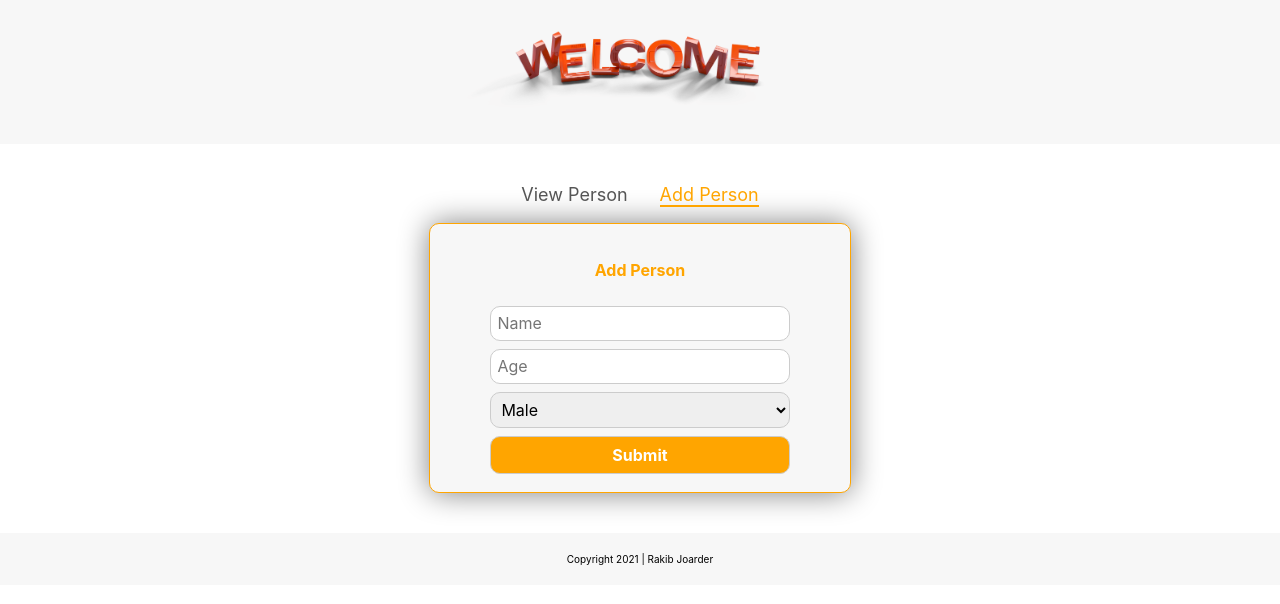
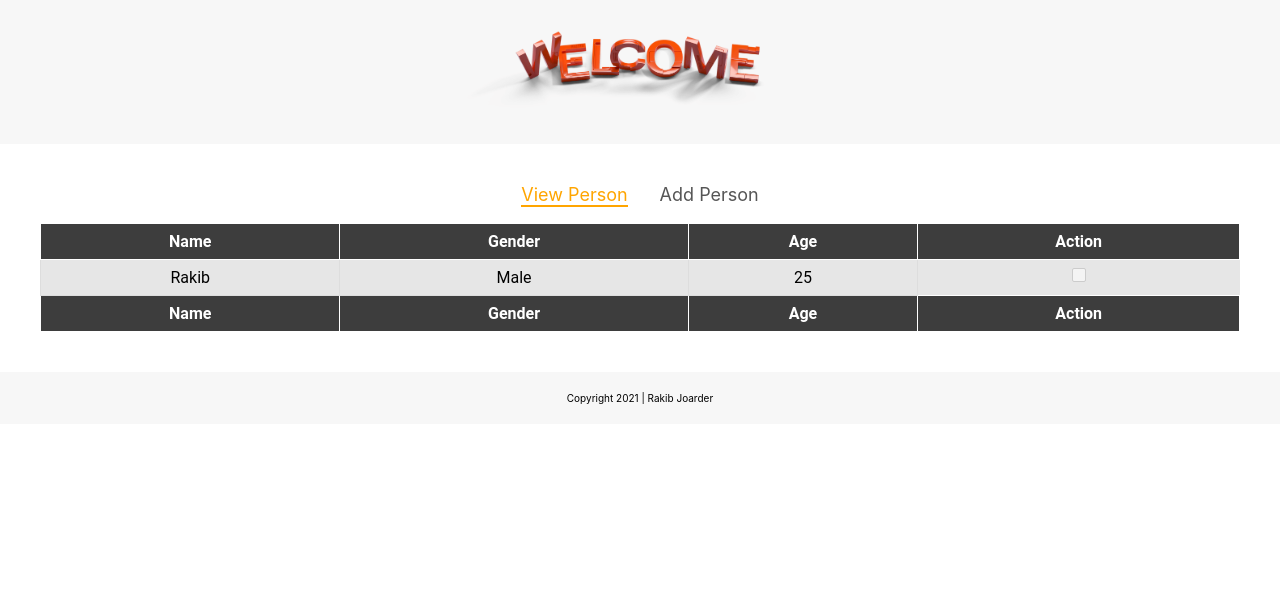
Before and after one commit to rakibjoarder/svelte-firebase, a Svelte app: page / in a window 1280 px wide. Shown: the top 604 px of the page. Built offline with nearby package versions, Linux system fonts and the light colour scheme.

Commit message:
transion, animation , managing data state with store.js

```diff
--- a/src/App.svelte
+++ b/src/App.svelte
@@ -6,35 +6,27 @@
 	import Tabs from "./components/nav.svelte";
 
 	let showModal = false;
-	let people = [
-		{ name: "Rakib", age: 25, gender: "Male", id: 1 },
-		{ name: "Joarder", age: 52, gender: "Male", id: 2 },
-		{ name: "Rabita", age: 34, gender: "Female", id: 3 },
-	];
+	let tabItems = ["View Person", "Add Person"];
+	let activeTab = "View Person";
+
 	const addPerson = (e) => {
-		const person = e.detail;
-		people = [person, ...people];
+		// const person = e.detail;
+		// people = [person, ...people];
 		activeTab = "View Person";
 	};
 
-	let tabItems = ["View Person", "Add Person"];
-	let activeTab = "Add Person";
-
 	const changeTab = (e) => {
 		activeTab = e.detail;
-		console.log(e.detail);
 	};
 </script>
 
 <!-- header -->
-<Header title="Welcome To Svelte" />
+<Header />
 <main>
 	<!-- person table -->
 	<Tabs {tabItems} {activeTab} on:changeTab={changeTab} />
 	{#if activeTab == "View Person"}
 		<ViewPerson
-			{people}
-			{showModal}
 			on:click={() => {
 				showModal = !showModal;
 			}}
--- /dev/null
+++ b/src/stores/personstore.js
@@ -0,0 +1,6 @@
+import { writable } from "svelte/store";
+
+const PersonStore = writable([{ name: "Rakib", age: 25, gender: "Male", id: 1 }]);
+
+
+export default PersonStore;
--- a/src/view/person/add_person.svelte
+++ b/src/view/person/add_person.svelte
@@ -1,11 +1,14 @@
 <script>
+	import PersonStore from "../../stores/personstore";
+	import { fade, slide, scale } from "svelte/transition";
+
 	import { createEventDispatcher } from "svelte";
 
 	let dispatch = createEventDispatcher();
 	const fields = {
 		name: "",
 		age: "",
-		gender: "Male",
+		gender: "",
 	};
 	let valid = true;
 
@@ -47,12 +50,16 @@
 				id: Math.random(),
 			};
 			dispatch("addPerson", person);
+
+			PersonStore.update((currentPerson) => {
+				return [person, ...currentPerson];
+			});
 		}
 	};
 </script>
 
 <main>
-	<div class="formdiv">
+	<div class="formdiv" in:scale>
 		<p class="headerText">Add Person</p>
 		<form on:submit|preventDefault={onSubmit}>
 			<input
--- a/src/view/person/view_person.svelte
+++ b/src/view/person/view_person.svelte
@@ -1,26 +1,39 @@
 <script>
-	let showModal = false;
-	export let people;
+	import { onDestroy, onMount } from "svelte";
+	import PersonStore from "../../stores/personstore";
+	import { fade, slide, scale } from "svelte/transition";
+	import { flip } from "svelte/animate";
+
+	let people = [];
+
+	var unsub = PersonStore.subscribe((data) => {
+		people = data;
+	});
+
+	onMount(() => {
+		console.log("MOUNT");
+	});
+
+	onDestroy(() => {
+		console.log("onDestroy");
+		unsub();
+	});
 
 	const onDelete = (id) => {
 		console.log(id);
-		people = people.filter((person) => person.id != id);
-	};
-	const onReset = () => {
-		people = [
-			{ name: "Rakib", age: 25, gender: "Male", id: 1 },
-			{ name: "Joarder", age: 52, gender: "Male", id: 2 },
-			{ name: "Rabita", age: 34, gender: "Female", id: 3 },
-		];
+		// people = people.filter((person) => person.id != id);
+		PersonStore.update((currentPerson) => {
+			return people.filter((person) => person.id != id);
+		});
 	};
 </script>
 
 <main>
-	<div>
-		<div class="tablehead">
+	<div in:fade out:scale>
+		<!-- <div class="tablehead">
 			<h3 style="flex: 0%;">Person Table</h3>
-			<button class="button" on:click>Add Person</button>
-		</div>
+			<!-- <button class="button" on:click>Add Person</button> -->
+		<!-- </div> -->
 		<table>
 			<tr>
 				<th>Name</th>
@@ -29,7 +42,7 @@
 				<th>Action</th>
 			</tr>
 			{#each people as person}
-				<tr>
+				<tr out:fade>
 					<td>{person.name}</td>
 					<td>{person.gender}</td>
 					<td>{person.age}</td>
@@ -40,36 +53,43 @@
 					>
 				</tr>
 			{:else}
-				<div>
-					<p>Empty Table</p>
-					<button
-						on:click={() => {
-							onReset();
-						}}>Load Again</button
-					>
-				</div>
+				<div class="emptyTable">No Person Available</div>
 			{/each}
+			<tr>
+				<th>Name</th>
+				<th>Gender</th>
+				<th>Age</th>
+				<th>Action</th>
+			</tr>
 		</table>
 	</div>
 </main>
 
 <style>
 	table {
-		font-family: arial, sans-serif;
+		font-family: roboto;
 		border-collapse: collapse;
 		width: 100%;
 	}
-	td,
+
 	th {
+		border: 1px solid #ffffff;
+		background-color: #3d3d3d;
+		color: white;
+		text-align: center;
+		padding: 8px;
+	}
+
+	td {
 		border: 1px solid #dddddd;
 		text-align: center;
 		padding: 8px;
 	}
 	tr:nth-child(even) {
-		background-color: rgb(110, 110, 110);
-		color: white;
+		background-color: rgb(230, 230, 230);
+		color: black;
 	}
-	.tablehead {
+	/* .tablehead {
 		background-color: rgb(110, 110, 110);
 		display: flex;
 		justify-content: center;
@@ -89,6 +109,10 @@
 	h3 {
 		color: rgb(255, 255, 255);
 		font-weight: bold;
+	} */
+
+	.emptyTable {
+		text-align: center;
 	}
 	/* @media (min-width: 640px) {
 		main {
```
